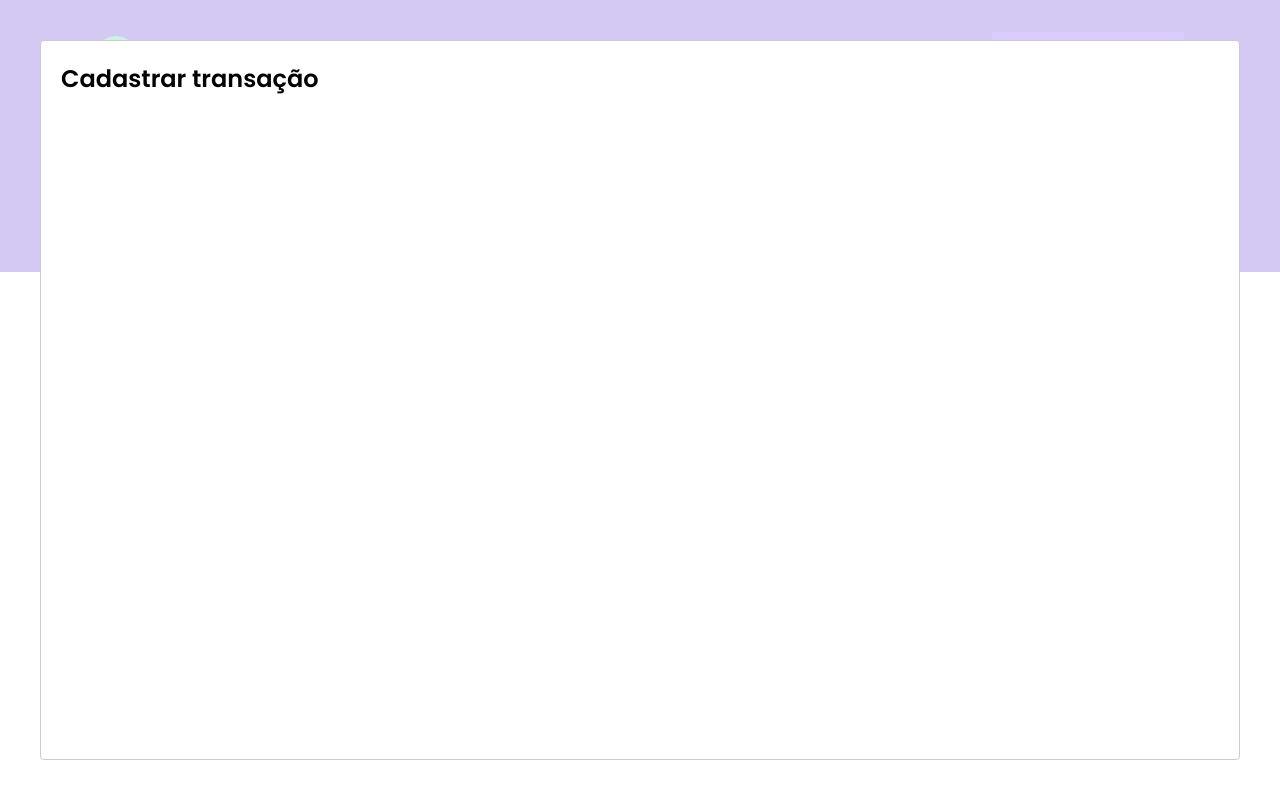
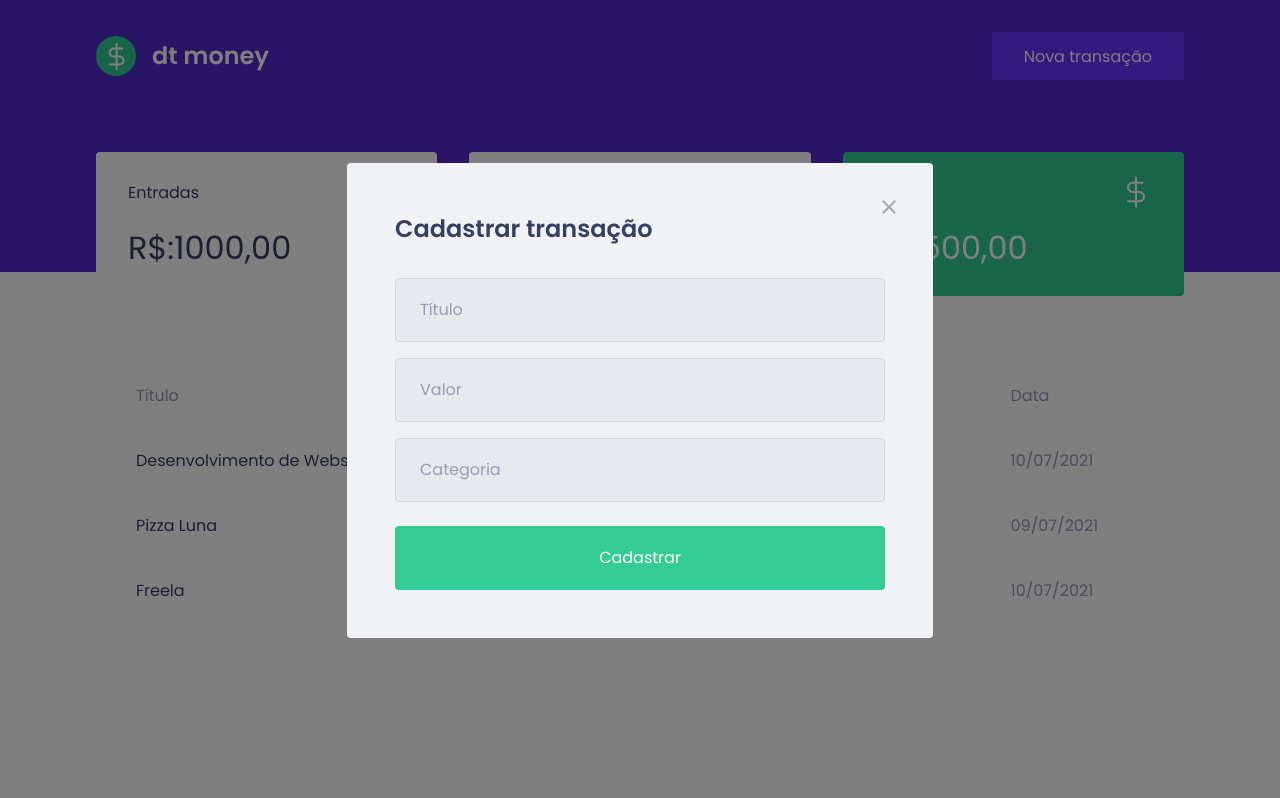
Before and after one commit to PGabriel20/DTMoney, a React (Create React App) app: page / in a window 1280 px wide. Both pictures are taken after a click on the button "Nova transação". Built offline with nearby package versions, Linux system fonts and the light colour scheme; no server answers; what miragejs would draw is missing.

Commit message:
style: global modal styles

```diff
--- a/src/components/NewTransactionModal/index.tsx
+++ b/src/components/NewTransactionModal/index.tsx
@@ -1,4 +1,6 @@
 import Modal from 'react-modal';
+import closeImg from '../../assets/close.svg';
+import { Container } from './styles';
 
 interface NewTransactionModalProps{
   isOpen: boolean;
@@ -10,8 +12,24 @@
     <Modal
       isOpen={isOpen}
       onRequestClose={onRequestClose}
+      overlayClassName='react-modal-overlay'
+      className='react-modal-content'
     >
-      <h2>Cadastrar transação</h2>
+      <button
+        type='button'
+        onClick={onRequestClose}
+        className='react-modal-close'
+      >
+        <img src={closeImg} alt="Fechar modal" />
+      </button>
+      <Container>
+        <h2>Cadastrar transação</h2>
+        <input placeholder='Título'/>
+        <input type='number' placeholder='Valor'/>
+        <input placeholder='Categoria'/>
+
+        <button type='submit'>Cadastrar</button>
+      </Container>
     </Modal>
   )
 }
--- a/src/components/NewTransactionModal/styles.ts
+++ b/src/components/NewTransactionModal/styles.ts
@@ -1,3 +1,47 @@
 import styled from "styled-components";
 
-export const Container = styled.div``;
+export const Container = styled.form`
+  h2{
+    color: var(--text-title);
+    font-size: 1.5rem;
+    margin-bottom: 2rem;
+  }
+
+  input{
+    width: 100%;
+    padding: 0 1.5rem;
+    height: 4rem;
+    border-radius: 0.25rem;
+
+    border: 1px solid #d7d7d7;
+    background: #e7e9ee;
+
+    font-weight: 400;
+    font-size: 1rem;
+
+    &::placeholder{
+      color: var(--text-body);
+    }
+
+    & + input{
+      margin-top: 1rem;
+    }
+  }
+
+  button[type='submit']{
+    width: 100%;
+    padding: 0 1.5rem;
+    height: 4rem;
+    background: var(--green);
+    color: #fff;
+    border-radius: 0.25rem;
+    border: 0;
+    font-size: 1rem;
+    margin-top: 1.5rem;
+    transition: filter 0.2s;
+
+    &:hover{
+      filter: brightness(0.9);
+    }
+  }
+`;
--- a/src/styles/global.ts
+++ b/src/styles/global.ts
@@ -60,4 +60,40 @@
     opacity: 0.6;
     cursor: not-allowed;
   }
+
+  .react-modal-overlay{
+    background: rgba(0, 0, 0, 0.5);
+
+    position: fixed;
+    top: 0;
+    bottom: 0;
+    right: 0;
+    left: 0;
+
+    display: flex;
+    align-items: center;
+    justify-content: center;
+  }
+
+  .react-modal-content{
+    width: 100%;
+    max-width: 586px;
+    background: var(--background);
+    padding: 3rem;
+    position: relative;
+    border-radius: 0.25rem;
+  }
+
+  .react-modal-close{
+    position: absolute;
+    right: 1.5rem;
+    top: 1.5rem;
+    border: 0;
+    background: transparent;
+    transition: 0.3s filter;
+
+    &:hover{
+      filter: brightness(0.8);
+    }
+  }
 `;
```
